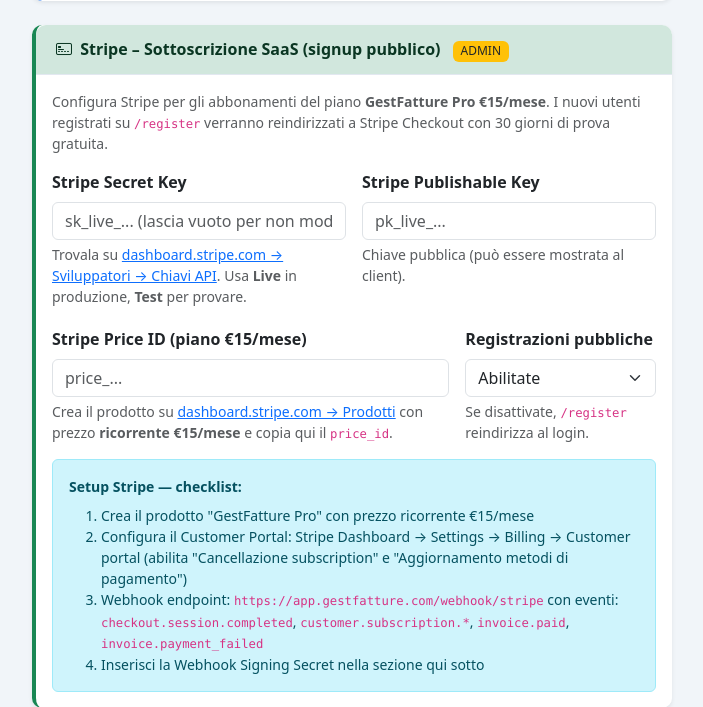
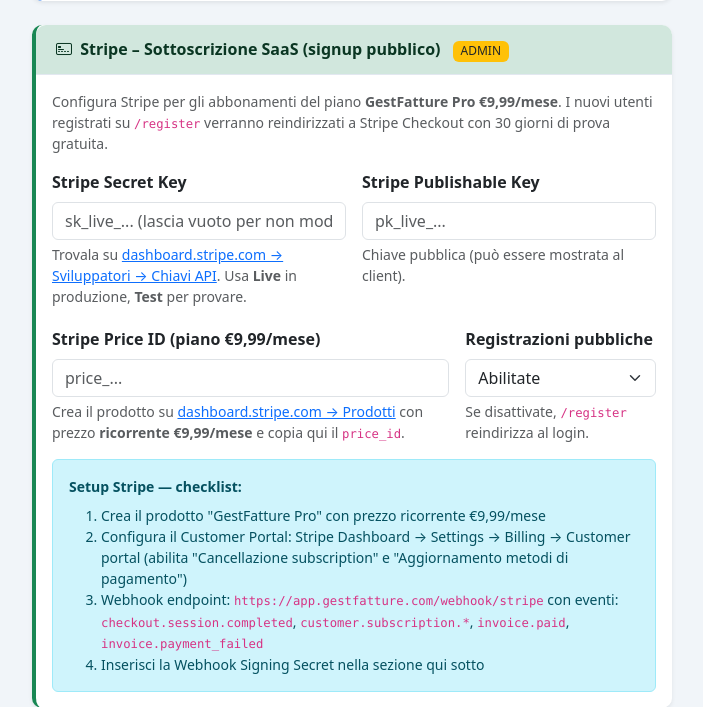
Before and after one commit to satria64/gestfatture, a Flask app: page /settings in a window 1280 px wide. Shown: the part 2081-2788 px from the top of the page, without its empty margins (212-915 px from the left). Run offline with Flask 3, Linux system fonts and the light colour scheme; a user stored in the database is signed in; data comes from the database, SQL or seed files in the repository; some libraries are stand-ins or nearby versions.

Commit message:
feat: prezzo aggiornato a €9,99/mese (IVA inclusa)
- Cambiato prezzo in billing.html, settings.html, PROJECT_STATUS.md
- Aggiornato commento in app.py per il price_id
- Allineato con prezzo Stripe LIVE (€9,99 IVA inclusa, B2C-style)

Co-Authored-By: Claude Opus 4.7 (1M context) <noreply@anthropic.com>

```diff
--- a/app.py
+++ b/app.py
@@ -3714,7 +3714,7 @@ def _seed_settings():
         # ─── Sottoscrizione SaaS (signup pubblico → Stripe Checkout) ─────
         "stripe_secret_key":      "",   # sk_live_... per gestire subscription
         "stripe_publishable_key": "",   # pk_live_... (mostrabile lato client)
-        "stripe_price_id":        "",   # price_... del piano €15/mese
+        "stripe_price_id":        "",   # price_... del piano €9,99/mese (IVA inclusa)
         "signup_enabled":         "true",  # toggle per disabilitare signup pubblici
     }
     for k, v in defaults.items():
--- a/templates/billing.html
+++ b/templates/billing.html
@@ -40,7 +40,7 @@
             <dt class="col-sm-5 text-muted">Piano</dt>
             <dd class="col-sm-7">
               {% if current_user.plan == 'pro' %}
-                <strong>GestFatture Pro</strong> — €15/mese
+                <strong>GestFatture Pro</strong> — €9,99/mese
               {% elif current_user.plan == 'trial' %}
                 <strong>Prova gratuita</strong>
               {% elif current_user.plan == 'expired' %}
@@ -144,8 +144,8 @@
         <h5 class="card-title mb-3">
           <i class="bi bi-box-seam me-1 text-primary"></i> GestFatture Pro
         </h5>
-        <p class="display-6 mb-0">€ 15 <small class="text-muted fs-6">/mese</small></p>
-        <p class="text-muted small mb-3">IVA esclusa</p>
+        <p class="display-6 mb-0">€ 9,99 <small class="text-muted fs-6">/mese</small></p>
+        <p class="text-muted small mb-3">IVA inclusa</p>
         <ul class="list-unstyled mb-0">
           <li class="mb-2"><i class="bi bi-check2-circle text-success me-2"></i> Clienti e fatture illimitate</li>
           <li class="mb-2"><i class="bi bi-check2-circle text-success me-2"></i> Solleciti automatici email + WhatsApp</li>
--- a/templates/settings.html
+++ b/templates/settings.html
@@ -210,7 +210,7 @@
     </div>
     <div class="card-body">
       <p class="small text-muted mb-3">
-        Configura Stripe per gli abbonamenti del piano <strong>GestFatture Pro €15/mese</strong>.
+        Configura Stripe per gli abbonamenti del piano <strong>GestFatture Pro €9,99/mese</strong>.
         I nuovi utenti registrati su <code>/register</code> verranno reindirizzati a Stripe Checkout
         con 30 giorni di prova gratuita.
       </p>
@@ -239,13 +239,13 @@
 
       <div class="row g-3 mt-1">
         <div class="col-md-8">
-          <label class="form-label fw-semibold">Stripe Price ID (piano €15/mese)</label>
+          <label class="form-label fw-semibold">Stripe Price ID (piano €9,99/mese)</label>
           <input type="text" name="stripe_price_id" class="form-control"
                  value="{{ settings.stripe_price_id }}"
                  placeholder="price_...">
           <div class="form-text">
             Crea il prodotto su <a href="https://dashboard.stripe.com/products" target="_blank">
-              dashboard.stripe.com → Prodotti</a> con prezzo <strong>ricorrente €15/mese</strong>
+              dashboard.stripe.com → Prodotti</a> con prezzo <strong>ricorrente €9,99/mese</strong>
             e copia qui il <code>price_id</code>.
           </div>
         </div>
@@ -268,7 +268,7 @@
       <div class="alert alert-info small mt-3 mb-0">
         <strong>Setup Stripe — checklist:</strong>
         <ol class="mb-0 mt-2">
-          <li>Crea il prodotto "GestFatture Pro" con prezzo ricorrente €15/mese</li>
+          <li>Crea il prodotto "GestFatture Pro" con prezzo ricorrente €9,99/mese</li>
           <li>Configura il Customer Portal: Stripe Dashboard → Settings → Billing → Customer portal (abilita "Cancellazione subscription" e "Aggiornamento metodi di pagamento")</li>
           <li>Webhook endpoint:
             <code>{{ settings.app_external_url or 'https://app.gestfatture.com' }}/webhook/stripe</code>
```
Also changed, not shown: PROJECT_STATUS.md (+2 -2 lines).
